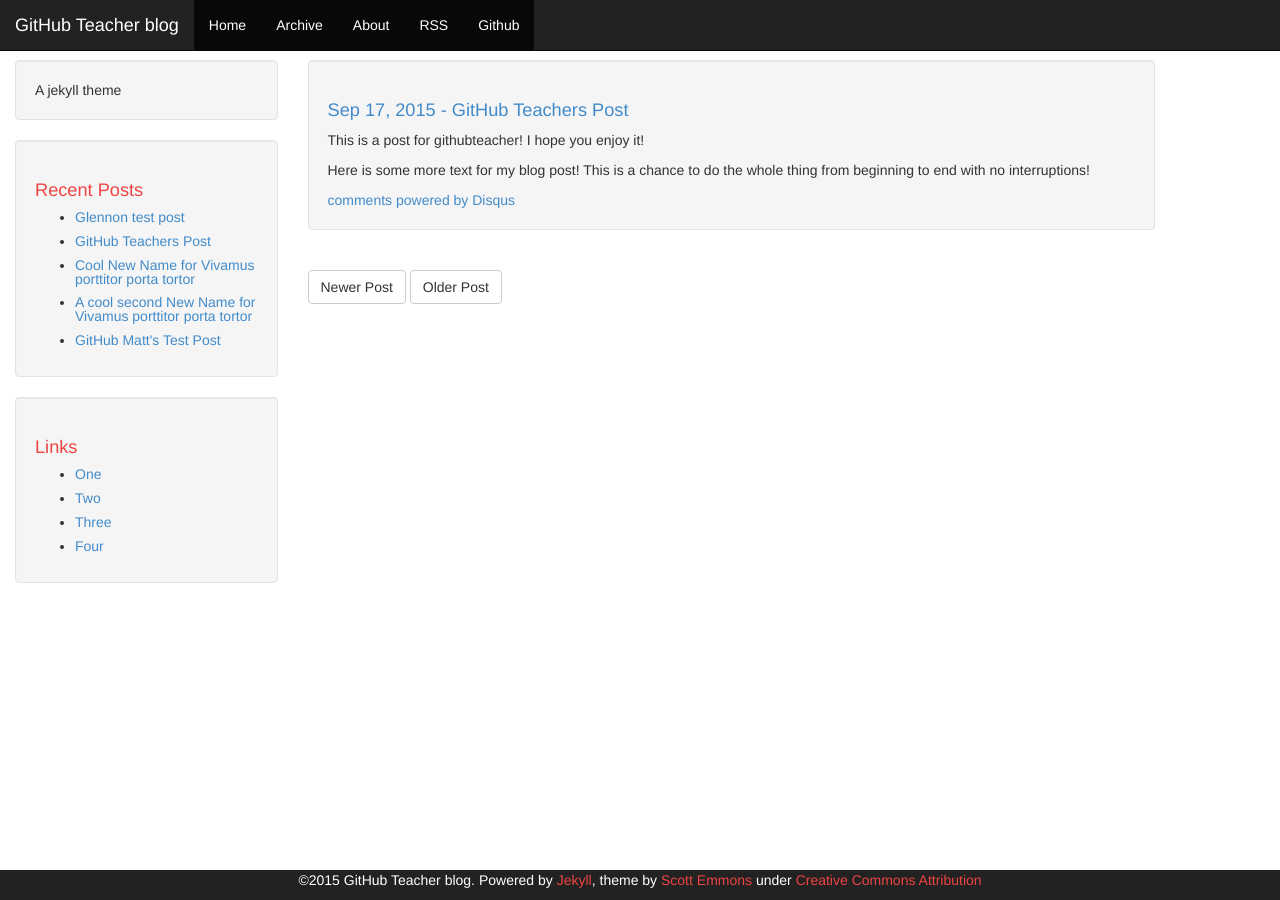
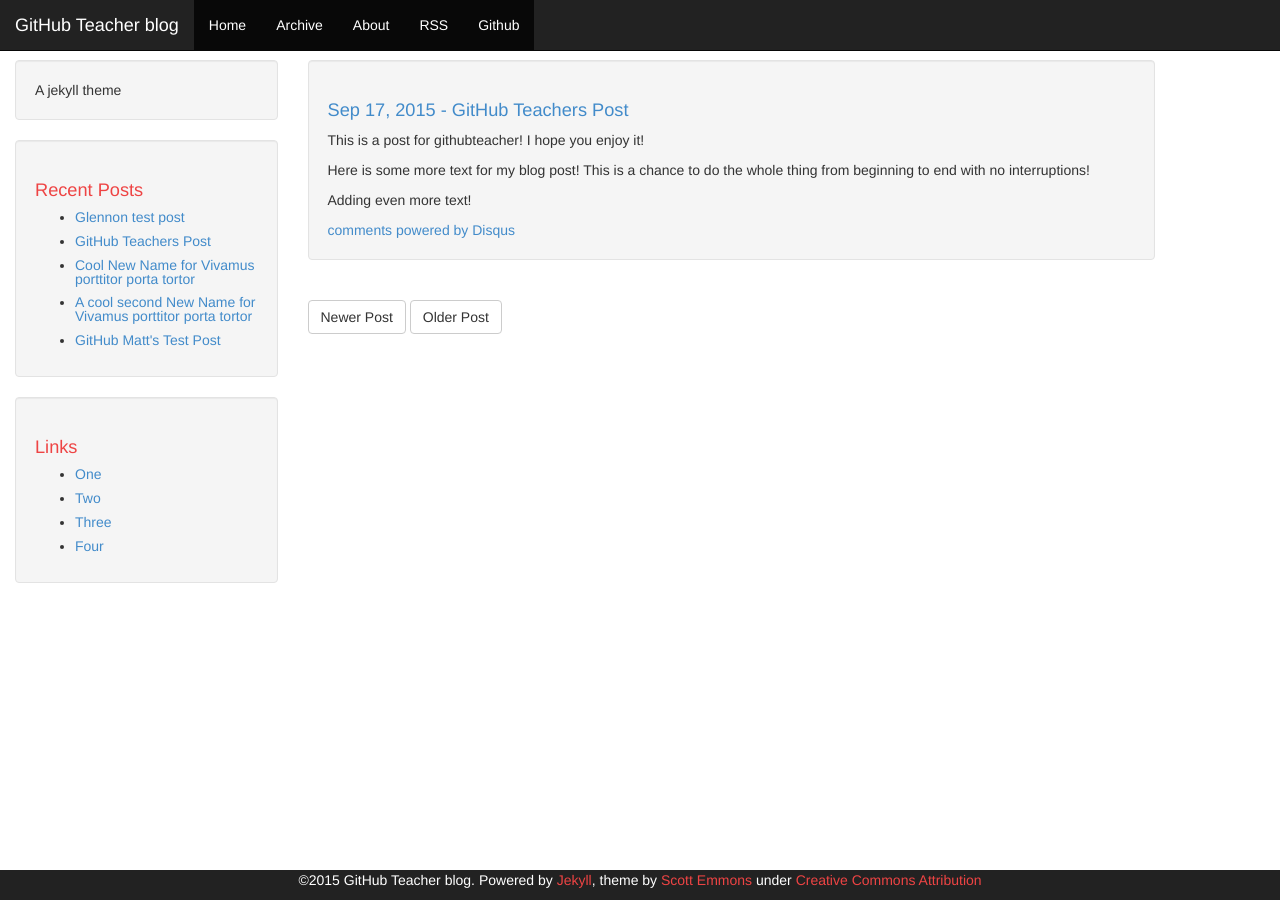
Before and after one commit to githubteacher/desktop-project, a Jekyll site: the page built from _posts/2015-09-17-GitHubTeacher.md, in a window 1280 px wide. Built offline with Jekyll 4.4.1, drawn with Linux system fonts in a browser that asks for light colours; Markdown is read by kramdown in place of the engine named in the settings; comment, search, counter and statistics services are not loaded.

Commit message:
Adding more text to the teacher post

```diff
--- a/_posts/2015-09-17-GitHubTeacher.md
+++ b/_posts/2015-09-17-GitHubTeacher.md
@@ -8,3 +8,5 @@ comments: true
 This is a post for githubteacher! I hope you enjoy it!
 
 Here is some more text for my blog post! This is a chance to do the whole thing from beginning to end with no interruptions!
+
+Adding even more text!
```
